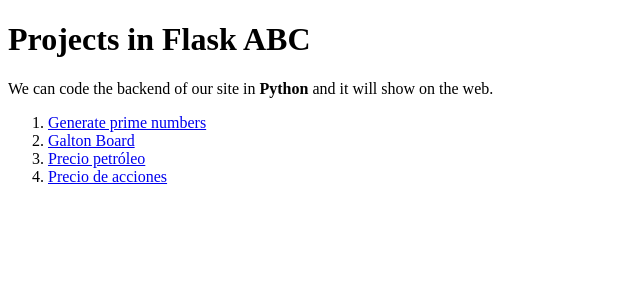
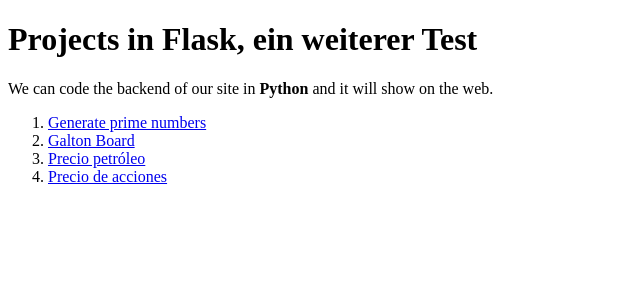
Before and after one commit to Metin1867/ITAR, a Flask app: page / in a window 1280 px wide. Shown: the top 300 px of the page, without its empty margins (0-640 px from the left). Run offline with Flask 2, Linux system fonts and the light colour scheme.

Commit message:
Test webhook

```diff
--- a/templates/index.html
+++ b/templates/index.html
@@ -9,7 +9,7 @@
 	</head>
 
 	<body>
-		<h1>Projects in Flask ABC</h1>
+		<h1>Projects in Flask, ein weiterer Test</h1>
 		<p>
 			We can code the backend of our site in <strong>Python</strong> and
 			it will show on the web.
```
